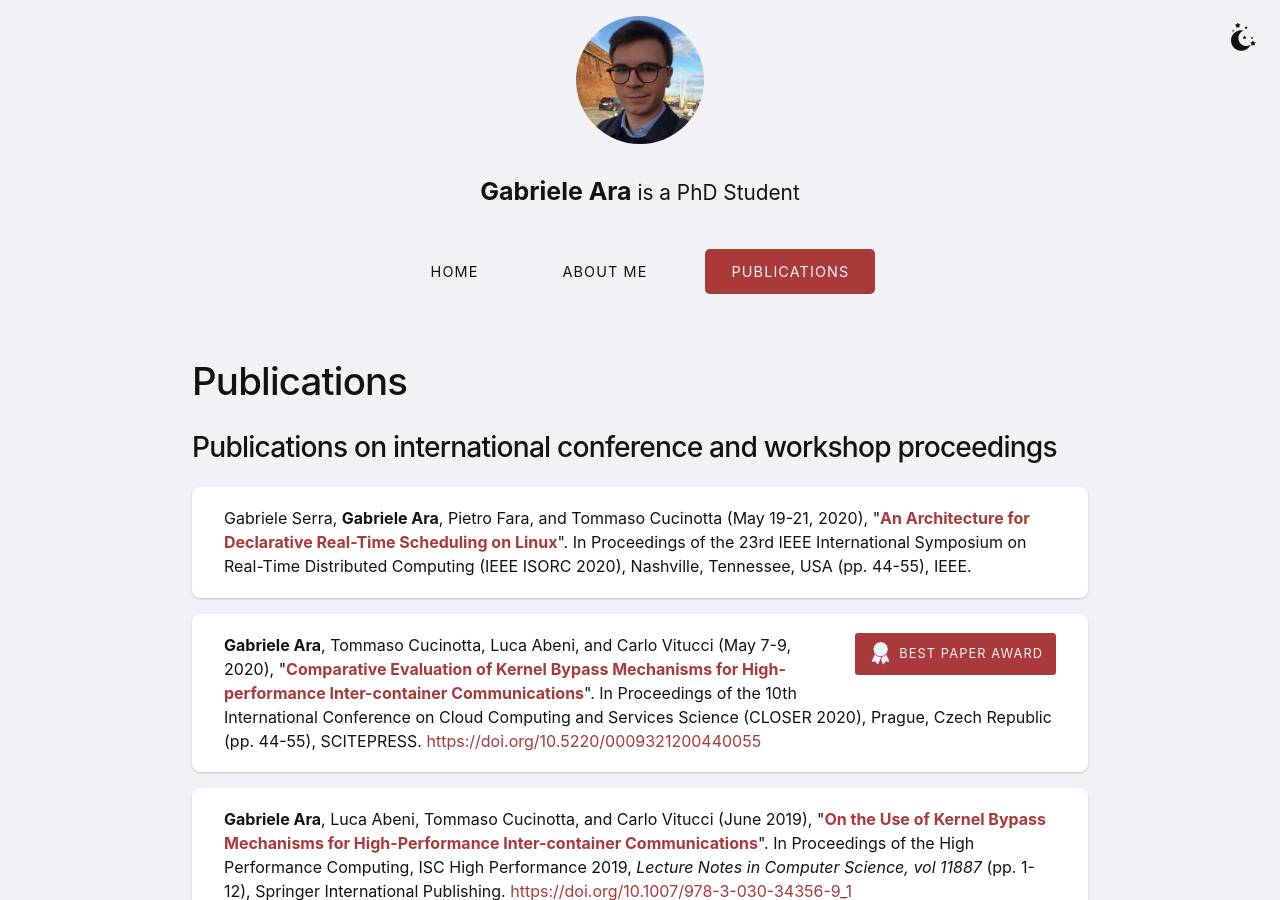
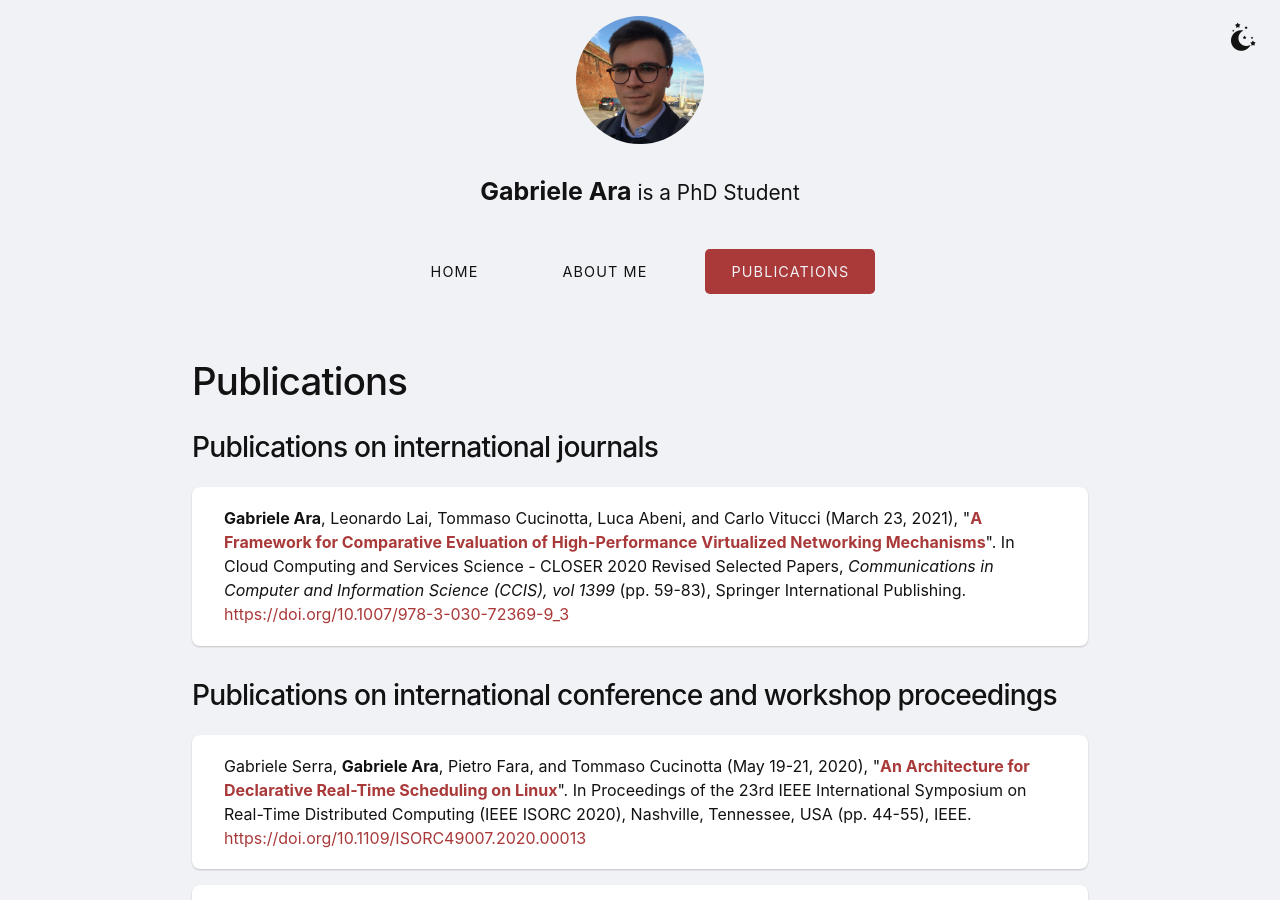
Before and after one commit to gabrieleara/gabrieleara.github.io, a Jekyll site: the page built from collections/_pages/publications.html, in a window 1280 px wide and 900 px high. Built offline with Jekyll 4.4.1, drawn with Linux system fonts in a browser that asks for light colours; some web fonts are replaced.

Commit message:
1st Journal - CCIS

```diff
--- a/_config.yml
+++ b/_config.yml
@@ -26,6 +26,10 @@ defaults:
     values:
       publication_type: "conference"
   - scope:
+      path: "collections/_publications/journals"
+    values:
+      publication_type: "journal"
+  - scope:
       path: "collections/_publications/theses"
     values:
       publication_type: "thesis"
--- a/collections/_pages/publications.html
+++ b/collections/_pages/publications.html
@@ -30,7 +30,7 @@ description: List of my publications
 </style>
 
 {% assign sorted_pub = site.publications | sort: 'date' | reverse %}
-{% assign publication_types = "conference,thesis,bookchapter" | split: "," %}
+{% assign publication_types = "journal,conference,thesis,bookchapter" | split: "," %}
 
 <h1>Publications</h1>
 <div class='pub-list'>
@@ -38,6 +38,8 @@ description: List of my publications
   {% case type %}
     {% when 'conference' %}
       <h2>Publications on international conference and workshop proceedings</h2>
+    {% when 'journal' %}
+      <h2>Publications on international journals</h2>
     {% when 'bookchapter' %}
       <h2>Book Chapters</h2>
     {% when 'thesis' %}
--- a/collections/_publications/conferences/isorc2020.md
+++ b/collections/_publications/conferences/isorc2020.md
@@ -10,6 +10,7 @@ publication_name: Proceedings of the 23rd IEEE International Symposium on Real-T
 book:
 pages: pp. 44-55
 editor: IEEE
+doi: https://doi.org/10.1109/ISORC49007.2020.00013
 description: This paper proposes a novel framework and programming model for real-time applications supporting a declarative access to real-time CPU scheduling features that are available on an operating system. The core idea is to let applications declare their temporal characteristics and/or requirements on the CPU allocation, where, for example, some of them may require real-time POSIX priorities, whilst others might need resource reservations through SCHED_DEADLINE. The framework can properly handle such a set of heterogeneous requirements configuring an underlying multi-core platform so to exploit the various scheduling disciplines that are available in the kernel, matching applications requirements. The framework is realized as a modular architecture in which different plugins handle independently certain real-time scheduling features within the underlying kernel, easing the customization of its behavior to support other schedulers or operating systems by adding further plugins.
 paper_link: /assets/documents/papers/ISORC2020.pdf
 language: eng
--- /dev/null
+++ b/collections/_publications/journals/ccis2021.md
@@ -0,0 +1,18 @@
+---
+title: A Framework for Comparative Evaluation of High-Performance Virtualized Networking Mechanisms
+authors: <strong>Gabriele Ara</strong>, Leonardo Lai, Tommaso Cucinotta, Luca Abeni, and Carlo Vitucci
+authors_affiliations: 1, 1, 1, 1, 2
+institutions:
+  - Scuola Superiore Sant'Anna, Pisa, Italy
+  - Ericsson, Stockholm, Sweden
+date: 2021-03-22
+custom_date: March 23, 2021
+publication_name: Cloud Computing and Services Science - CLOSER 2020 Revised Selected Papers
+book: Communications in Computer and Information Science (CCIS), vol 1399
+pages: pp. 59-83
+editor: Springer International Publishing
+doi: "https://doi.org/10.1007/978-3-030-72369-9_3"
+description: "This paper presents an extension to a software framework designed to evaluate the efficiency of different software and hardware-accelerated virtual switches, each commonly adopted on Linux to provide virtual network connectivity to containers in high-performance scenarios, like in Network Function Virtualization (NFV). We present results from the use of our tools, showing the performance of multiple high-performance networking frameworks on a specific platform, comparing the collected data for various key metrics, namely throughput, latency and scalability, with respect to the required computational power."
+paper_link: /assets/documents/papers/CCIS2021.pdf
+language: eng
+---
```
Also changed, not shown: _layouts/publication.md (+2 -0 lines), 1 other file.
